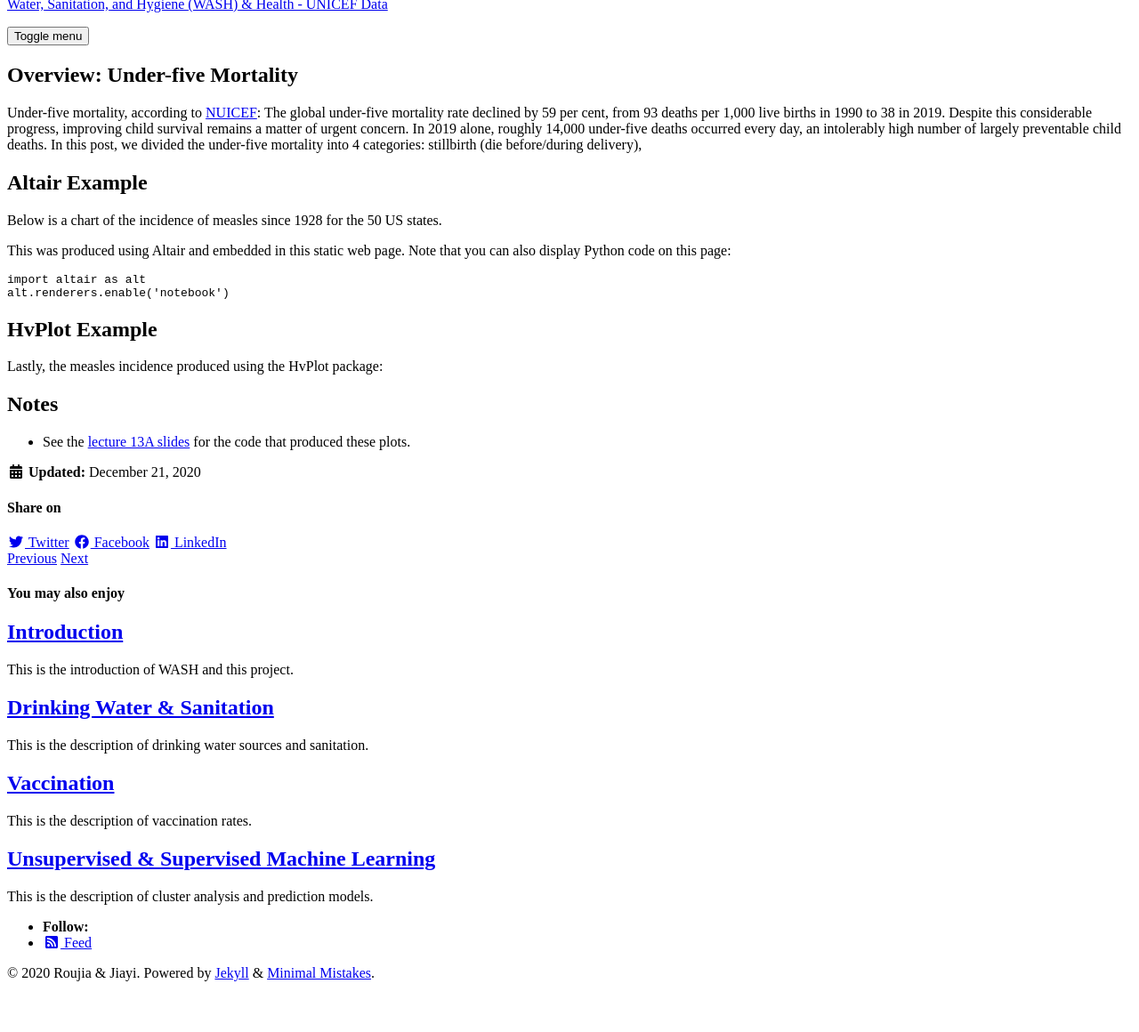
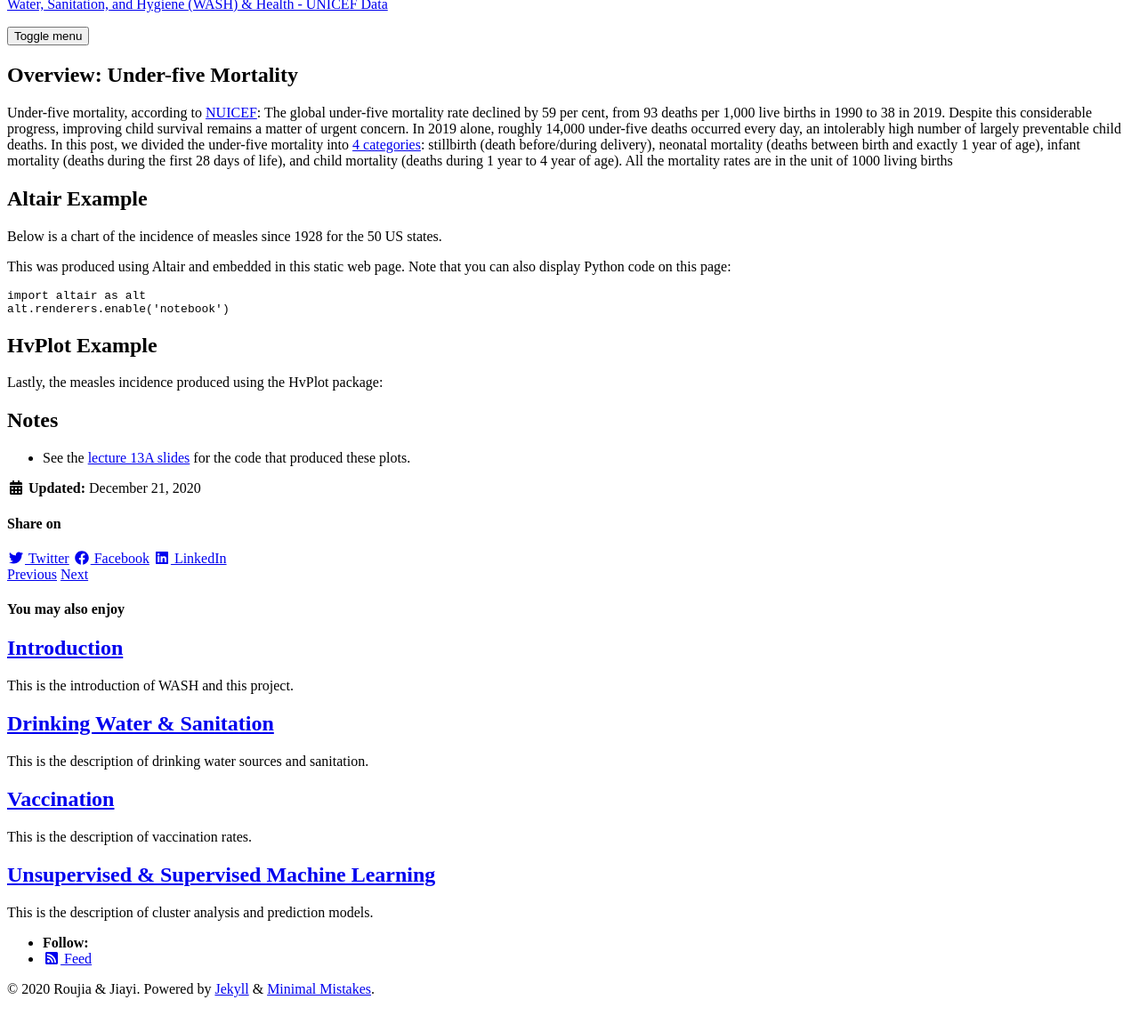
Before and after one commit to RoujiaChen/jiayi_roujia_FP, a Jekyll site: the page built from _posts/2020-12-21-b-mortality.md, in a window 1280 px wide, cut to the strip 112-1303 px from the top of the page. Shown: the top 1160 px of the strip at 89% size. Built offline with Jekyll 4.4.1, drawn with Linux system fonts in a browser that asks for light colours; cached includes are drawn as plain includes; nearby versions of some CDN libraries.

Commit message:
Update 2020-12-21-b-mortality.md

```diff
--- a/_posts/2020-12-21-b-mortality.md
+++ b/_posts/2020-12-21-b-mortality.md
@@ -14,7 +14,7 @@ toc_sticky: true
 ---
 ## Overview: Under-five Mortality
 Under-five mortality, according to [NUICEF](https://data.unicef.org/topic/child-survival/under-five-mortality/):
-The global under-five mortality rate declined by 59 per cent, from 93 deaths per 1,000 live births in 1990 to 38 in 2019. Despite this considerable progress, improving child survival remains a matter of urgent concern. In 2019 alone, roughly 14,000 under-five deaths occurred every day, an intolerably high number of largely preventable child deaths. In this post, we divided the under-five mortality into 4 categories: stillbirth (die before/during delivery),
+The global under-five mortality rate declined by 59 per cent, from 93 deaths per 1,000 live births in 1990 to 38 in 2019. Despite this considerable progress, improving child survival remains a matter of urgent concern. In 2019 alone, roughly 14,000 under-five deaths occurred every day, an intolerably high number of largely preventable child deaths. In this post, we divided the under-five mortality into [4 categories](https://data.unicef.org/topic/child-survival/neonatal-mortality/#:~:text=Definitions%20of%20indicators&text=Infant%20mortality%20rate%3A%20Probability%20of,expressed%20per%201%2C000%20live%20births.): stillbirth (death before/during delivery), neonatal mortality (deaths between birth and exactly 1 year of age), infant mortality (deaths during the first 28 days of life), and child mortality (deaths during 1 year to 4 year of age). All the mortality rates are in the unit of 1000 living births
 
 ## Altair Example
 
```
